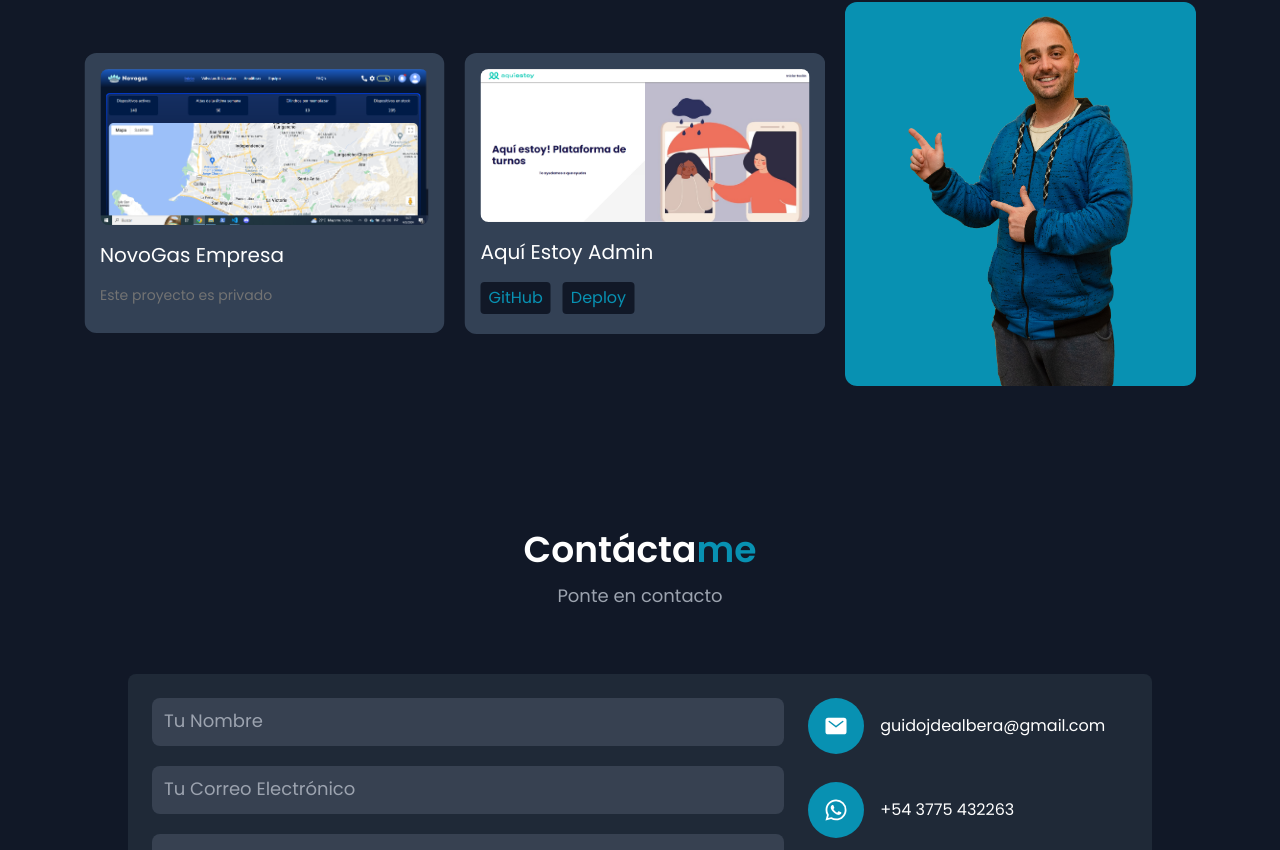
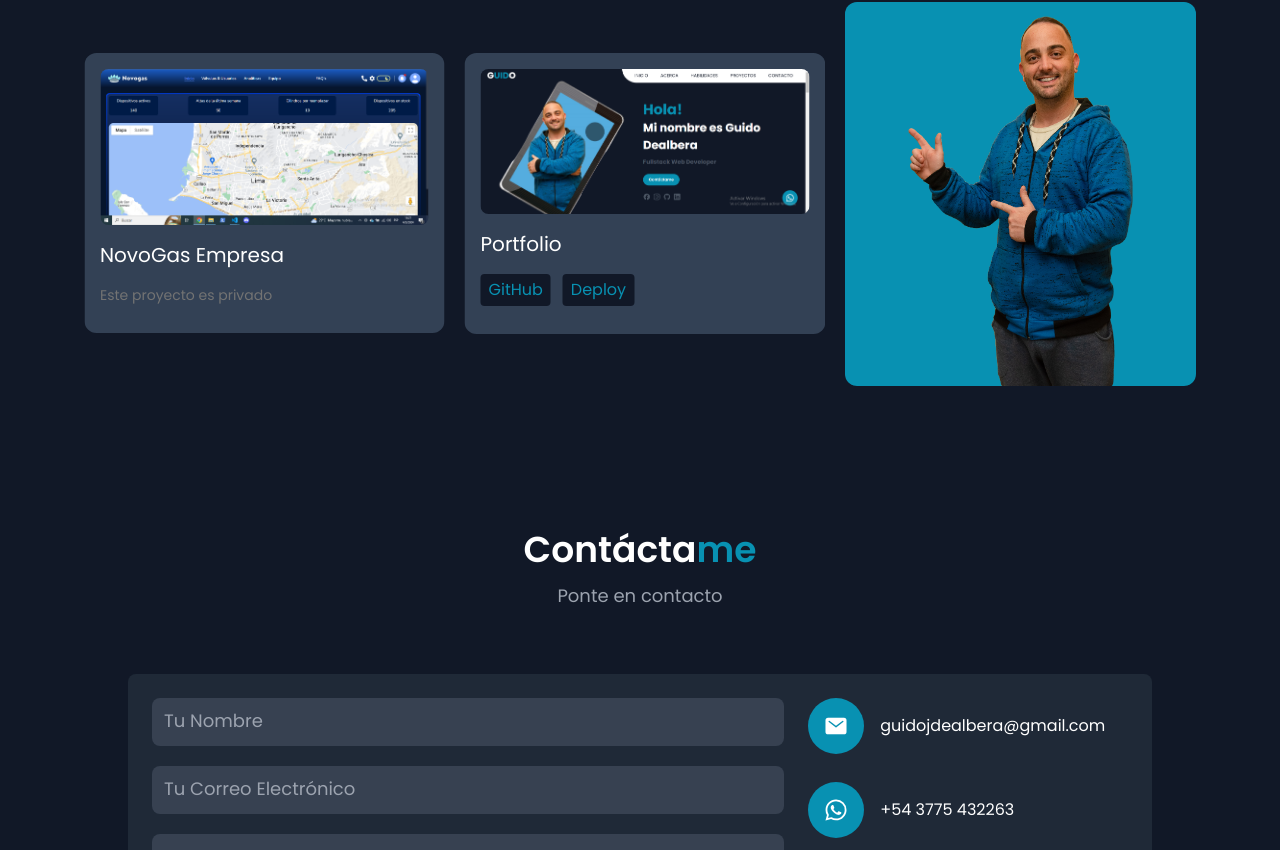
Before and after one commit to GuidoDealbera/Portfolio, a React (Vite) app: page / in a window 1280 px wide. Shown: the part 2918-3768 px from the top of the page. Built offline with nearby package versions, Linux system fonts and the light colour scheme.

Commit message:
portfolio slide

```diff
--- a/src/Components/Projects/Projects.jsx
+++ b/src/Components/Projects/Projects.jsx
@@ -6,6 +6,7 @@ import ecommerce from "../../assets/Progress.png";
 import project_person from "../../assets/Guido4.1.png";
 import novogas from "../../assets/novogas.png";
 import grupooeste from "../../assets/grupoesteseguros.png";
+import portfolio from '../../assets/portfolio.png'
 import "swiper/css";
 import "swiper/css/pagination";
 import { Autoplay } from "swiper/modules";
@@ -23,6 +24,12 @@ const Projects = () => {
       image: novogas,
       github: false,
       deploy: false,
+    },
+    {
+      name: "Portfolio",
+      image: portfolio,
+      github: "https://github.com/GuidoDealbera/Portfolio",
+      deploy: "https://guidodealbera-dev.vercel.app/"
     },
     {
       name: "Aquí Estoy Admin",
@@ -87,7 +94,7 @@ const Projects = () => {
                   <div
                     className={`buttons ${
                       i === projects.length - 1 && "pb-1"
-                    } ${i === 0 && "pb-[0.8rem]"} ${i === 2 && "pb-1"}`}
+                    } ${i === 0 && "pb-[0.8rem]"} ${i === 3 && "pb-1"} ${i === 2 && "pb-3"}`}
                   >
                     {info.github ? (
                       <a href={info.github}>GitHub</a>
```
Also changed, not shown: src/assets/portfolio.png (added).
